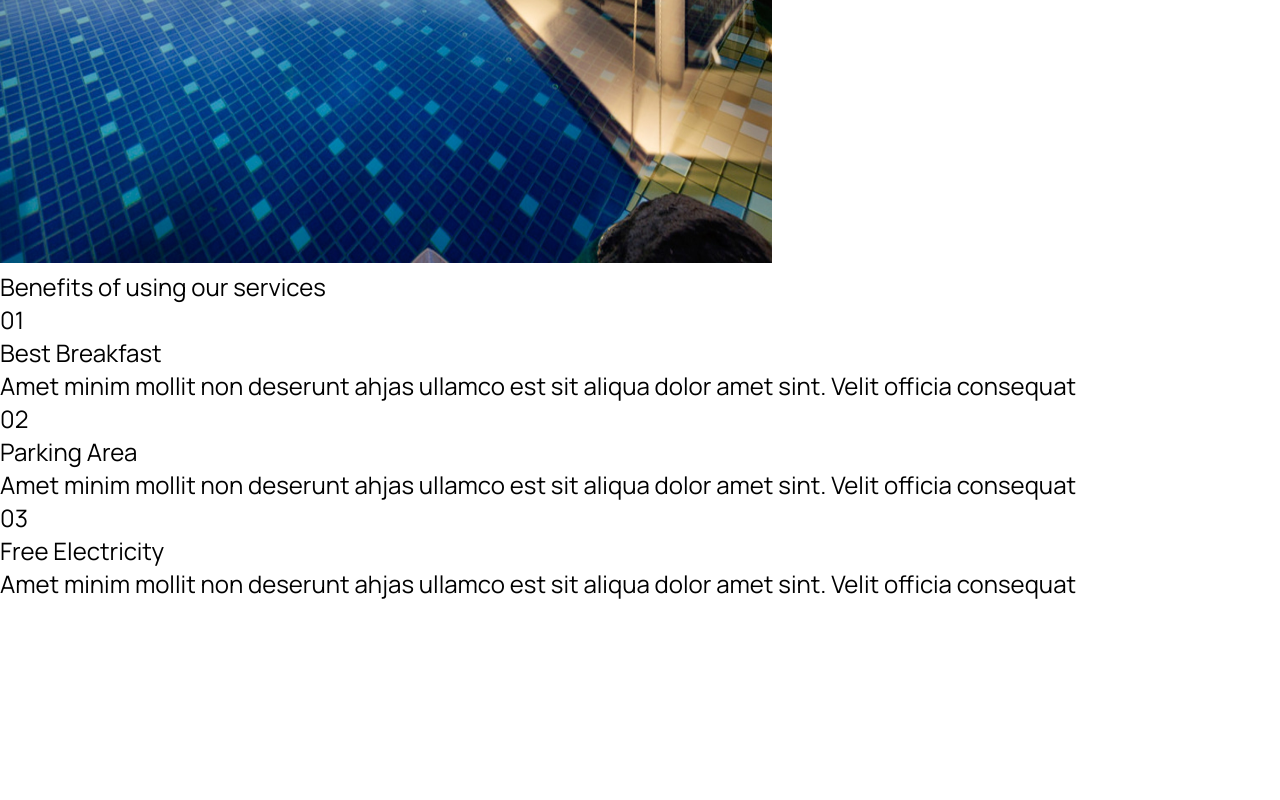
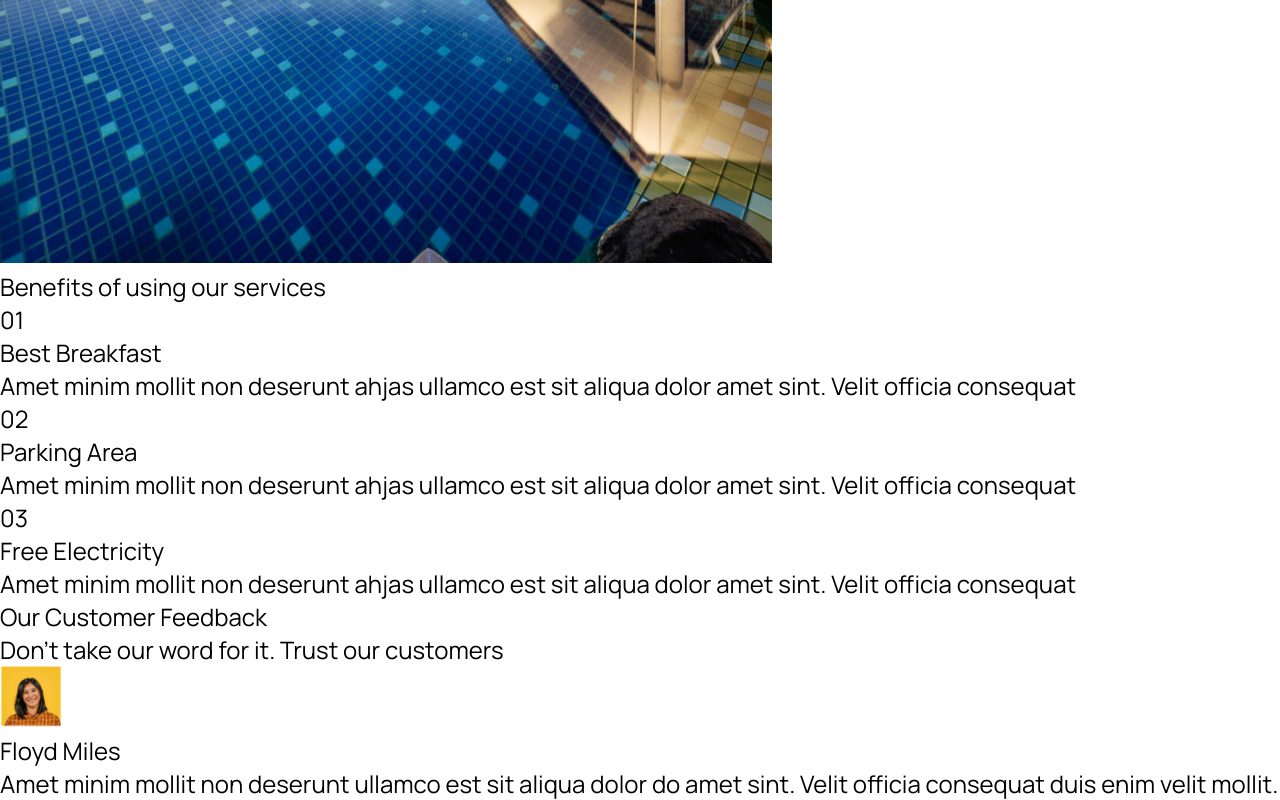
Before and after one commit to hubukala/hotel-website, a plain HTML site: page index.html in a window 1280 px wide. Shown: the part 3203-4003 px from the top of the page. Before the commit the page ends 3803 px from the top, so only its background shows below. Drawn offline with Linux system fonts and the light colour scheme.

Commit message:
added feedback section

```diff
--- a/index.html
+++ b/index.html
@@ -117,7 +117,7 @@
                     <img class="hotel-pic" src="/assets/img/royal.png" alt="">
                     <div class="hotel-description-container">
                         <div class="hotel-title-container">
-                            <div class="delight-hotel">Royal Hotel</div>
+                            <div class="font-size-35">Royal Hotel</div>
                             <div>
                                 <i class="fa-sharp fa-solid fa-star"></i>
                                 <i class="fa-sharp fa-solid fa-star"></i>
@@ -128,7 +128,7 @@
                             </div>
                         </div>
                         <div class="hotel-location-container">
-                            <div class="singapore">Singapore</div>
+                            <div class="font-size-25">Singapore</div>
                             <div class="learn-more">Learn More</div>
                         </div>
                     </div>
@@ -164,51 +164,26 @@
                     <div class="point-number">03</div>
                     <div class="point-description">
                         <div class="point-title">Free Electricity</div>
-                        <div class="point-details">Amet minim mollit non deserunt ahjas ullamco est sit aliqua dolor amet sint.
+                        <div class="font-size-16">Amet minim mollit non deserunt ahjas ullamco est sit aliqua dolor amet sint.
                             Velit officia consequat</div>
                     </div>
                 </div>
             </div>
         </section>
-    </main>
-    <!-- <main>
-        <div class="location-container">
-            <i class="fa-solid fa-location-dot"></i>
-            <span class="">Mercurser Hotel, Austria</span>
-        </div>
-    ten div to page-1
-        <div class="benefits-container">
-            <div class="pacific-image-container">
-                <img class="hotel-pic" src="/assets/img/pacific.png" alt="">
-            </div>
-            <div class="benefits-list-container">
-                <div class="benefits-title">Benefits of using our services</div>
-                <div class="point-container">
-                    <div class="point-element"></div>
-                    <div class="point-number">01</div>
-                    <div class="point-description">
-                        <div class="point-title">Best Breakfast</div>
-                        <div class="point-details">Amet minim mollit non deserunt ahjas ullamco est sit aliqua dolor amet sint. Velit officia consequat</div>
-                    </div>
-                </div>
-                <div class="point-container">
-                    <div class="point-element"></div>
-                    <div class="point-number">02</div>
-                    <div class="point-description">
-                        <div class="point-title">Parking Area</div>
-                        <div class="point-details">Amet minim mollit non deserunt ahjas ullamco est sit aliqua dolor amet sint. Velit officia consequat</div>
-                    </div>
-                </div>
-                <div class="point-container">
-                    <div class="point-element"></div>
-                    <div class="point-number">03</div>
-                    <div class="point-description">
-                        <div class="point-title">Free Electricity</div>
-                        <div class="point-details">Amet minim mollit non deserunt ahjas ullamco est sit aliqua dolor amet sint. Velit officia consequat</div>
+        <section class="customer-feedback page-padding">
+            <div class="font-size-35">Our Customer Feedback</div>
+            <div class="font-size-25">Don't take our word for it. Trust our customers</div>
+            <div class="feedback-list">
+                <div class="feedback-container">
+                    <img class="avatar" src="./assets/img/avatars/woman-1.png" alt="">
+                    <div>
+                        <div class="font-size-25">Floyd Miles</div>
+                        <div class="font-size-16">Amet minim mollit non deserunt ullamco est sit aliqua dolor do amet sint. Velit officia consequat duis enim velit
+                        mollit.</div>
                     </div>
                 </div>
             </div>
-        </div>
-    </main> -->
+        </section>
+    </main>
 </body>
 </html>
```
